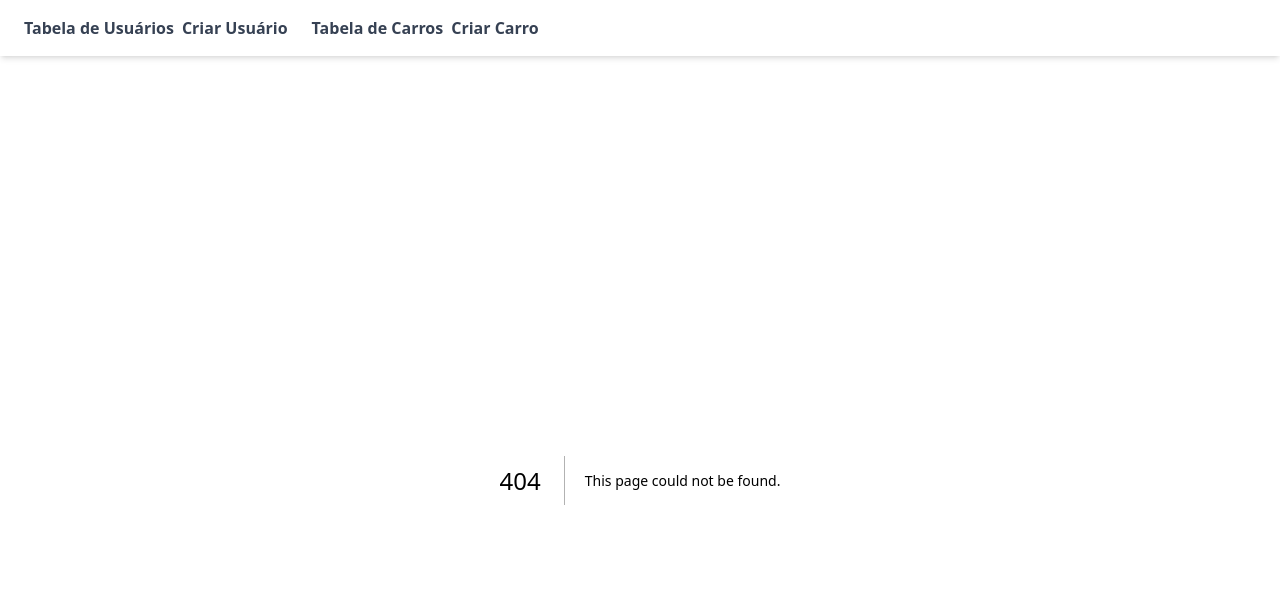
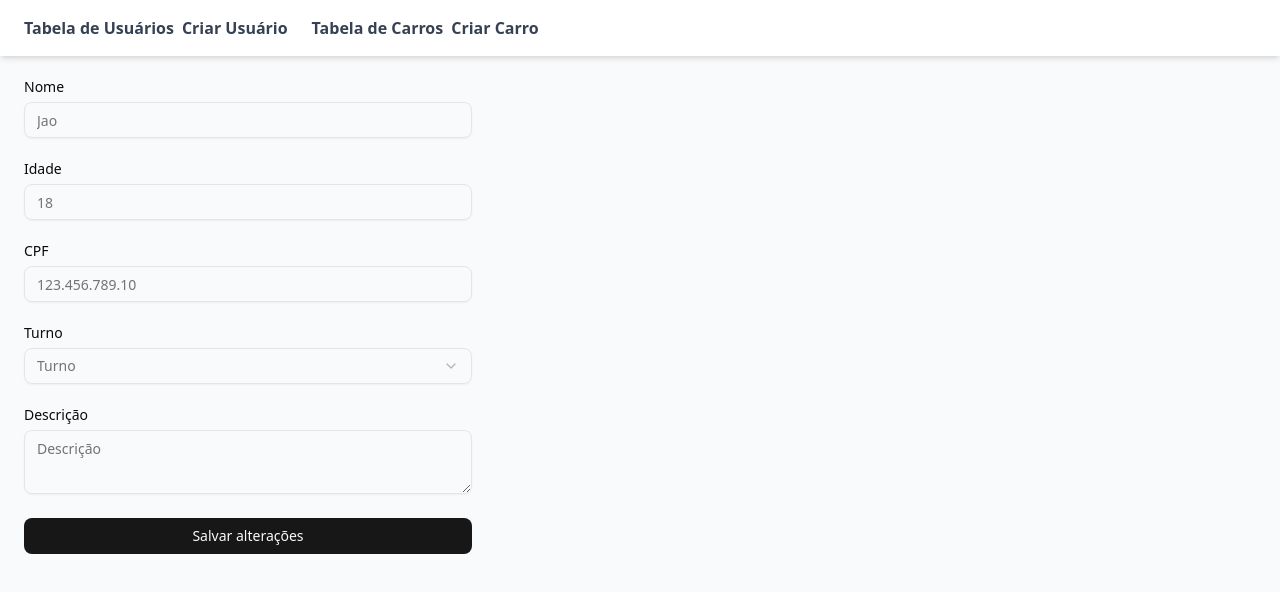
Before and after one commit to Guilherme-Beckman/eco-carona, a Next.js app in the folder frontend/: page /users/create in a window 1280 px wide. Before the commit this address had no page. Shown: the top 592 px of the page. Built offline with nearby package versions, Linux system fonts and the light colour scheme; no server answers.

Commit message:
feat: formulario para criar usuarios

```diff
--- /dev/null
+++ b/frontend/app/users/create/page.tsx
@@ -0,0 +1,11 @@
+
+'use client'
+import UserForm from "@/components/UserForm";
+
+export default function EditUserPage() {
+  return (
+    <div>
+      <UserForm mode="edit"></UserForm>
+    </div>
+  )
+}
```
